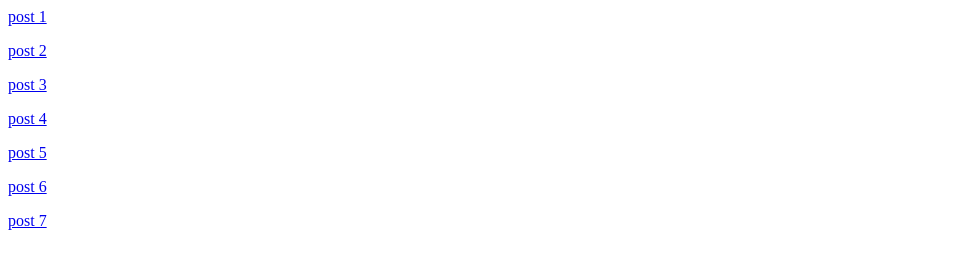
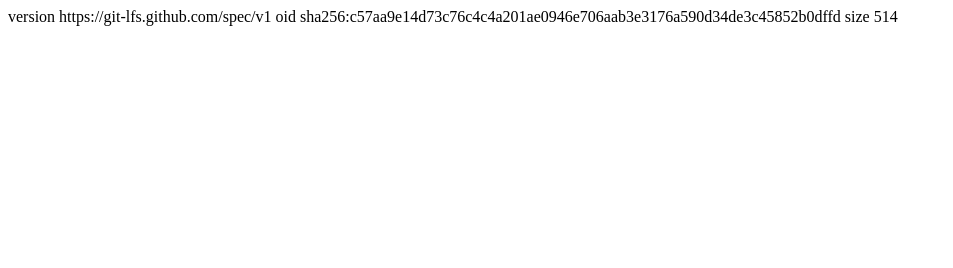
Before and after one commit to simonchauvin/testgittechart, a plain HTML site: page index.html in a window 1280 px wide. Shown: the whole page, without its empty margins (0-953 px from the left). Drawn offline with Linux system fonts and the light colour scheme.

Commit message:
new file

```diff
--- a/index.html
+++ b/index.html
@@ -1,27 +1,3 @@
-<html>
-
-<body>
-
-    <p>
-    <a href="posts/post1.html">post 1</a>
-    </p>
-    <p>
-    <a href="posts/post2.html">post 2</a>
-    </p>
-    <p>
-    <a href="posts/post3.html">post 3</a>
-    </p>
-    <p>
-    <a href="posts/post4.html">post 4</a>
-    </p>
-    <p>
-    <a href="posts/post5.html">post 5</a>
-    </p>
-    <p>
-    <a href="posts/post6.html">post 6</a>
-    </p>
-    <p><a href="posts/post7.html">post 7</a></p>
-
-</body>
-
-</html>
+version https://git-lfs.github.com/spec/v1
+oid sha256:c57aa9e14d73c76c4c4a201ae0946e706aab3e3176a590d34de3c45852b0dffd
+size 514
```
Also changed, not shown: 1 other file.
